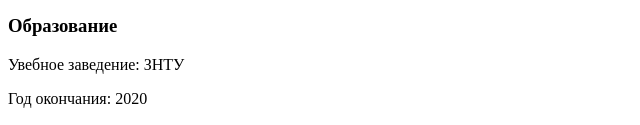
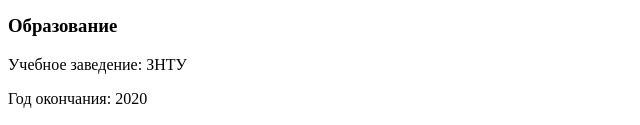
Before and after one commit to Popovsky/summary, a plain HTML site: page index.html in a window 1280 px wide. Shown: the part 675-800 px from the top of the page, 0-640 px from the left. Drawn offline with Linux system fonts and the light colour scheme.

Commit message:
Fix typo
Replaced "Увебное..." with "Учебное..."

```diff
--- a/index.html
+++ b/index.html
@@ -37,7 +37,7 @@
     </div>
     <div>
         <h3>Образование</h3>
-        <p>Увебное заведение: ЗНТУ</p>
+        <p>Учебное заведение: ЗНТУ</p>
         <p>Год окончания: 2020</p>
         <p>Факультет: Компьютерные науки и технологии</p>
         <p>Специальность: Компьютерные науки</p>
```
